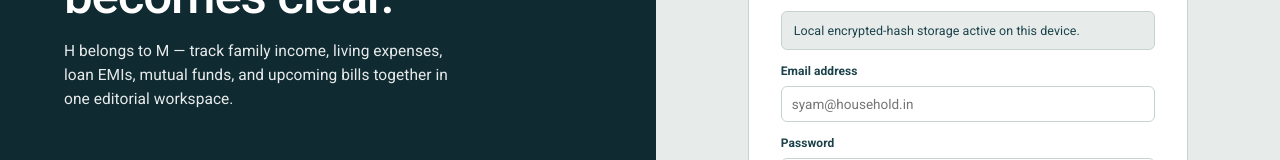
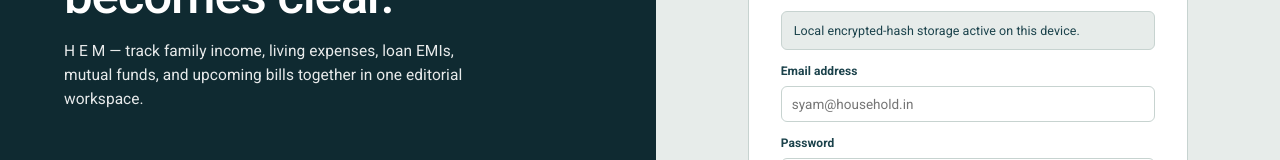
Before and after one commit to KANDE-BALA-GURU-CHARAN/Household-Expense-Manager, a website built with Vite: page index.html in a window 1280 px wide. Shown: the part 280-440 px from the top of the page. Built offline with nearby package versions, Linux system fonts and the light colour scheme; files whose address does not match are found by name; a web font is replaced by a local one.

Commit message:
docs: refine landing page tagline
Use the H E M name directly in the household finance description.

Co-authored-by: Copilot <223556219+Copilot@users.noreply.github.com>

```diff
--- a/index.html
+++ b/index.html
@@ -74,7 +74,7 @@
         </div>
         <p class="micro-upper" style="color:rgba(255,255,255,0.72);margin-top:20px;">Household Financial Intelligence</p>
         <h1 class="gate-hero-title">Where household money movement becomes clear.</h1>
-        <p style="font-size:15.5px;line-height:1.55;max-width:46ch;opacity:0.9;">H belongs to M — track family income, living expenses, loan EMIs, mutual funds, and upcoming bills together in one editorial workspace.</p>
+        <p style="font-size:15.5px;line-height:1.55;max-width:46ch;opacity:0.9;">H E M — track family income, living expenses, loan EMIs, mutual funds, and upcoming bills together in one editorial workspace.</p>
       </div>
       <div class="gate-stats">
         <div>
```
